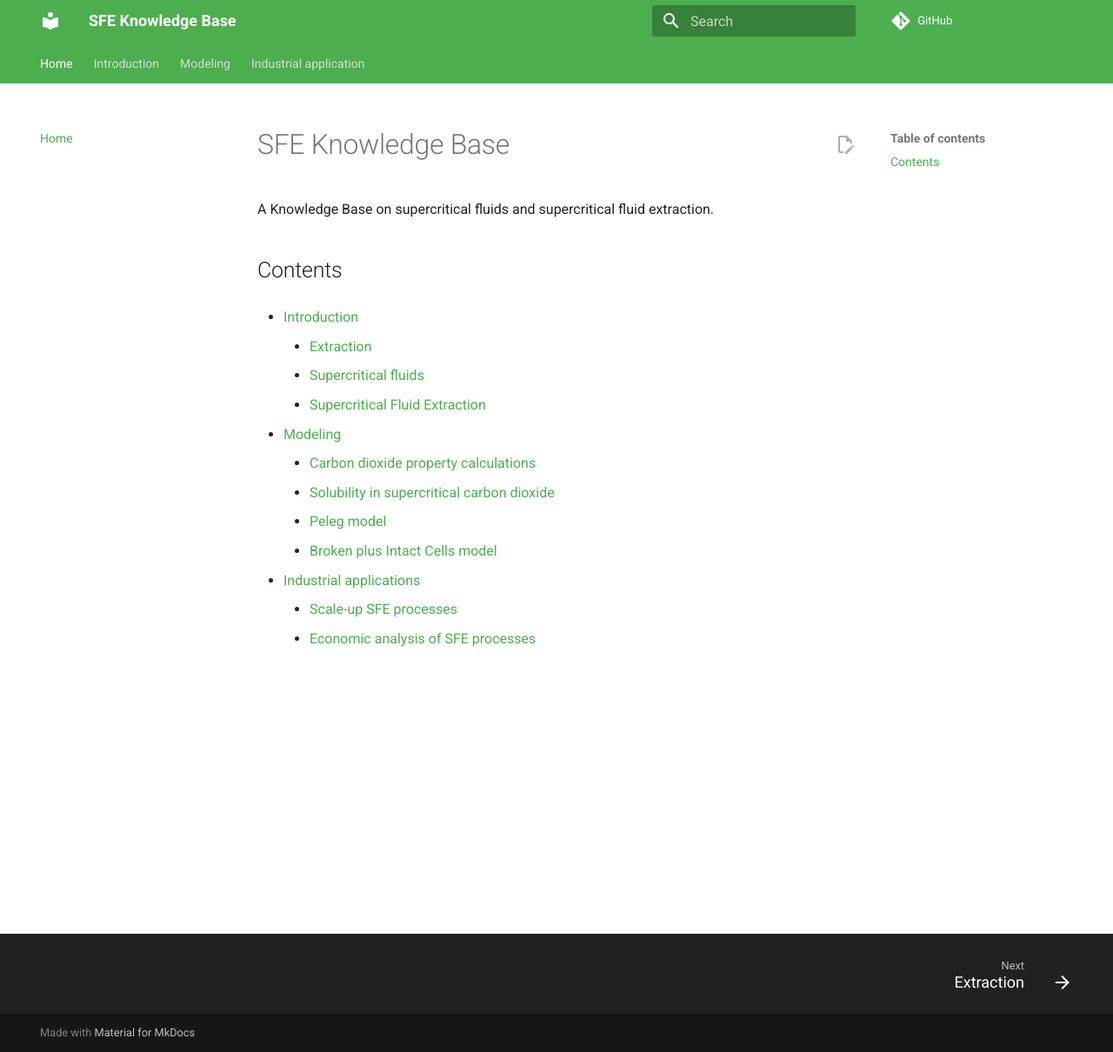
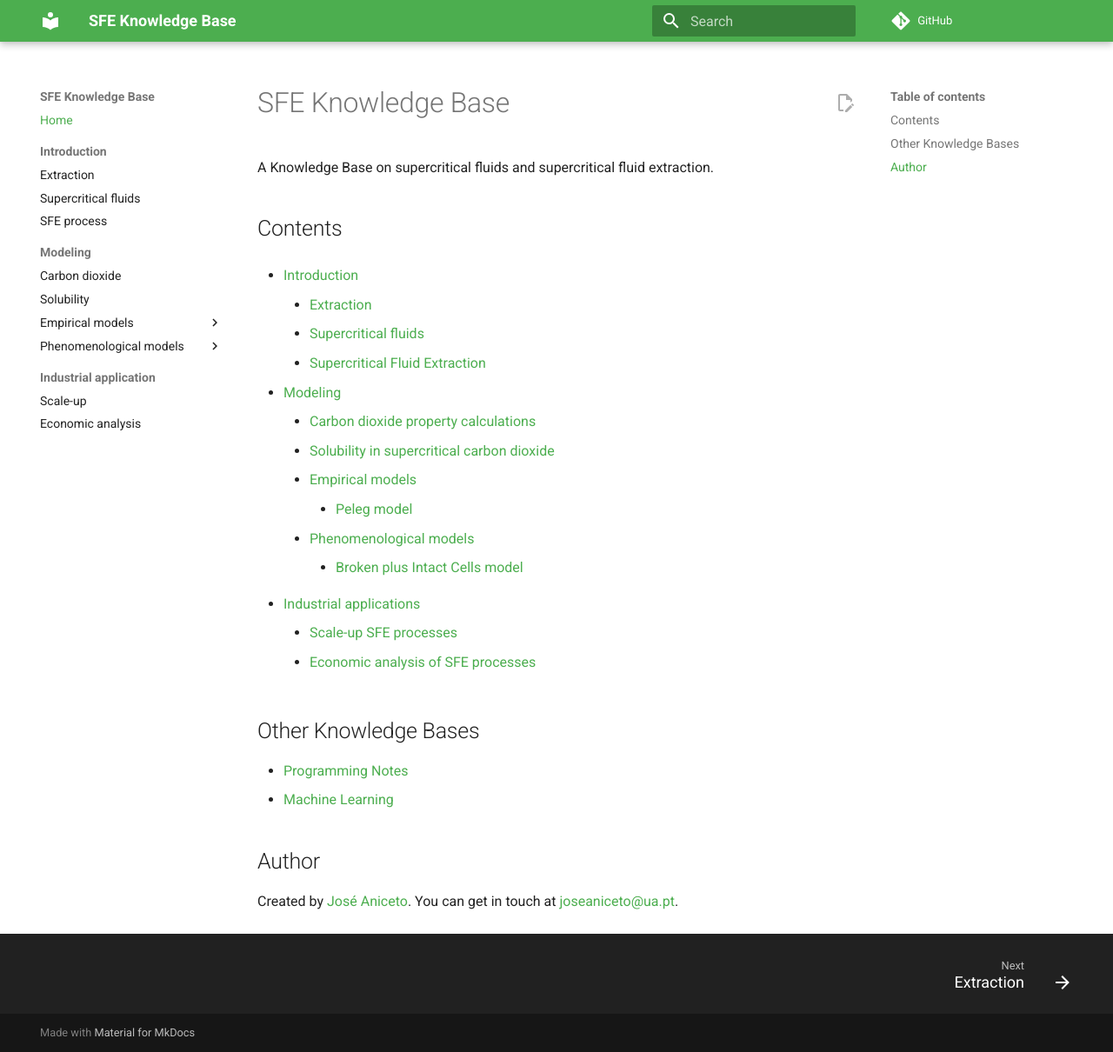
Before and after one commit to jAniceto/sfe-knowledge-base, an MkDocs documentation site: the page built from docs/index.md, in a window 1280 px wide and 1210 px high. Shown: the whole window at 87% size. Built offline with MkDocs 1.6.1 and Material for MkDocs 9.7.7, drawn with Linux system fonts in a browser that asks for light colours; comment, search, counter and statistics services are not loaded.

Commit message:
Clean up

```diff
--- a/docs/index.md
+++ b/docs/index.md
@@ -12,9 +12,22 @@ A Knowledge Base on supercritical fluids and supercritical fluid extraction.
 - [Modeling](modeling/carbon-dioxide-properties.md)
     - [Carbon dioxide property calculations](modeling/carbon-dioxide-properties.md)
     - [Solubility in supercritical carbon dioxide](modeling/solubility.md)
-    - [Peleg model](modeling/peleg.md)
-    - [Broken plus Intact Cells model](modeling/bic-model.md)
+    - [Empirical models](modeling/empirical/peleg.md)
+        - [Peleg model](modeling/empirical/peleg.md)
+    - [Phenomenological models](modeling/empirical/bic-model.md)
+        - [Broken plus Intact Cells model](modeling/empirical/bic-model.md)
 
 - [Industrial applications](industrial/scale-up.md)
     - [Scale-up SFE processes](industrial/scale-up.md)
     - [Economic analysis of SFE processes](industrial/economics.md)
+
+
+## Other Knowledge Bases
+
+- [Programming Notes](https://janiceto.github.io/programming-notes/)
+- [Machine Learning](https://janiceto.github.io/ml-knowledge-base/)
+
+
+## Author
+
+Created by [José Aniceto](https://sweet.ua.pt/joseaniceto/). You can get in touch at [&#x6a;&#x6f;&#x73;&#x65;&#x61;&#x6e;&#x69;&#x63;&#x65;&#x74;&#x6f;&#x40;&#x75;&#x61;&#x2e;&#x70;&#x74;](mailto:&#x6a;&#x6f;&#x73;&#x65;&#x61;&#x6e;&#x69;&#x63;&#x65;&#x74;&#x6f;&#x40;&#x75;&#x61;&#x2e;&#x70;&#x74;).
--- a/mkdocs.yml
+++ b/mkdocs.yml
@@ -6,8 +6,10 @@ theme:
   name: material
   palette:
     primary: green
+  # font:
+  #   text: Roboto Slab
   features:
-    - navigation.tabs
+    # - navigation.tabs
     - navigation.sections
     - navigation.path
     - navigation.prune
@@ -41,8 +43,10 @@ nav:
   - Modeling:
     - Carbon dioxide: modeling/carbon-dioxide-properties.md
     - Solubility: modeling/solubility.md
-    - Peleg model: modeling/peleg.md
-    - Broken Intact Cells model: modeling/bic-model.md
+    - Empirical models:
+      - Peleg model: modeling/empirical/peleg.md
+    - Phenomenological models:
+      - Broken Intact Cells model: modeling/phenomenological/bic-model.md
   - Industrial application:
     - Scale-up: industrial/scale-up.md
     - Economic analysis: industrial/economics.md
```
Also changed, not shown: docs/industrial/scale-up.md (+1 -1 lines), docs/modeling/empirical/peleg.md (renamed from docs/modeling/peleg.md), docs/modeling/phenomenological/bic-model.md (renamed from docs/modeling/bic-model.md).
